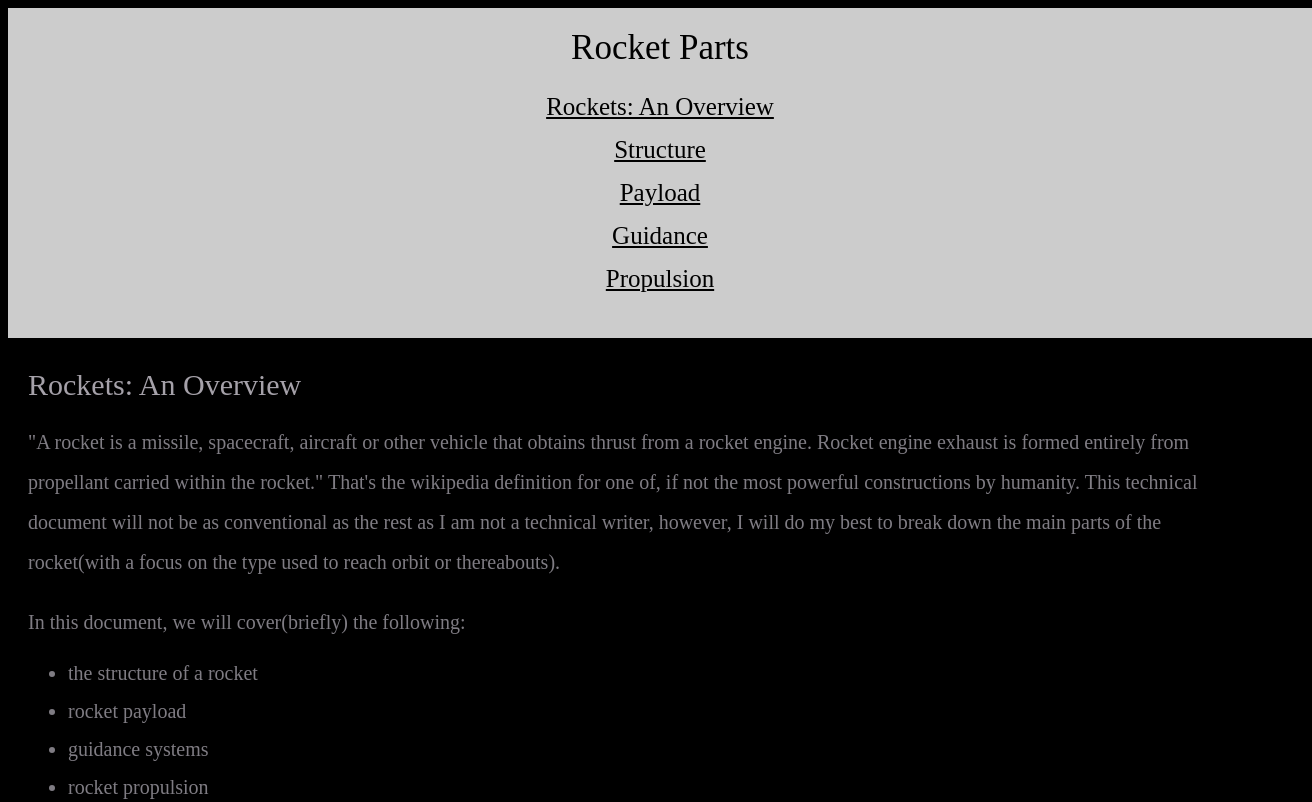
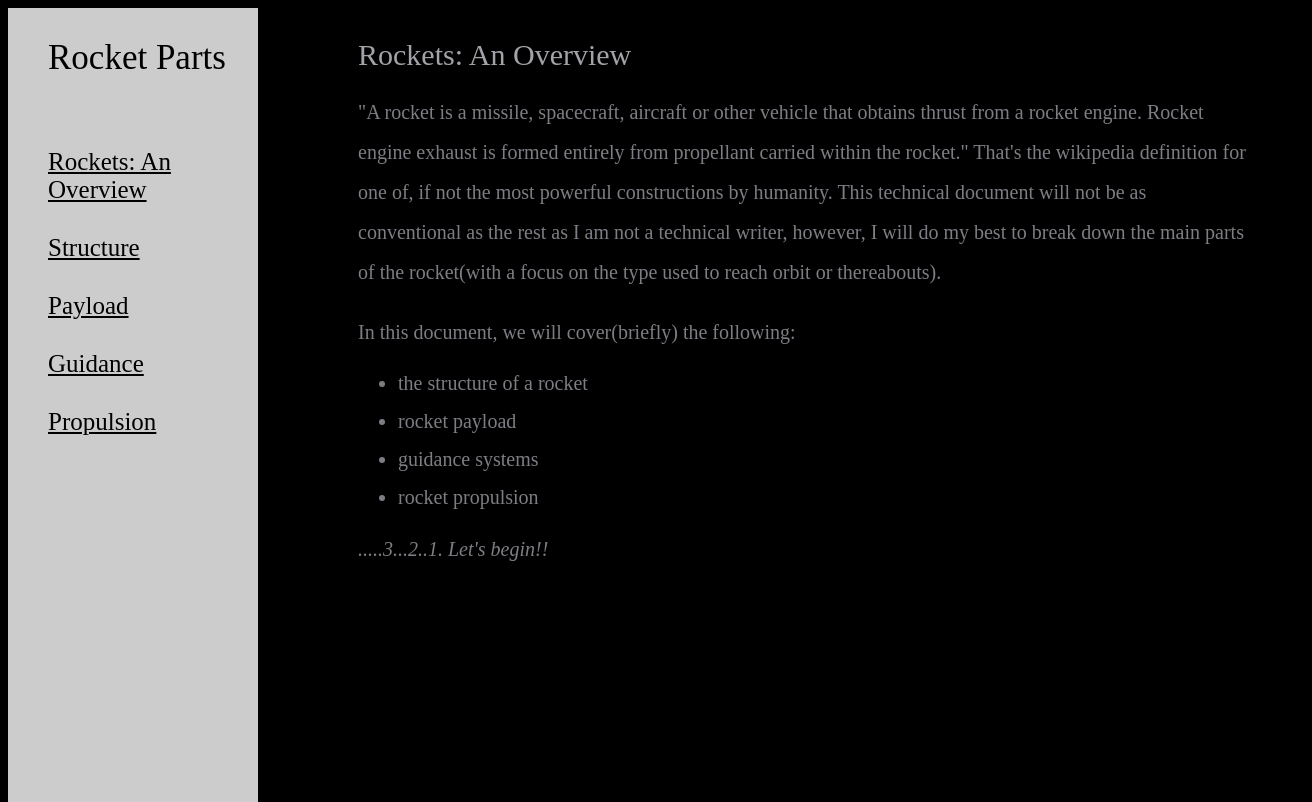
Before and after one commit to Cayton-Tech/Technical_Documentation, a plain HTML site: page index.html in a window 1280 px wide. Shown: the top 802 px of the page, 1312 px wide, since content can reach past the window. Drawn offline with Linux system fonts and the light colour scheme.

Commit message:
Update style.css

```diff
--- a/style.css
+++ b/style.css
@@ -75,3 +75,37 @@ body {
 .main-section ul li {
   margin-bottom: 15px;
 }
+
+@media (min-width: 900px) {
+  body  {
+    flex-direction: row;
+  }
+
+   #navbar  {
+     width: 250px;
+     height: 100vh;
+     background-color: #ccc;
+     margin-top: 0;
+     text-align: left;
+     position: fixed;
+     padding: 0;
+  }
+
+  #navbar header  {
+    padding-left: 40px;
+    padding-top: 30px;
+    padding-bottom: 30px
+  }
+
+  #navbar ul  {
+    padding-left: 40px;
+  }
+
+  #navbar ul li {
+    padding-top: 15px;
+  }
+
+  #main-doc {
+    margin-left: 350px;
+  }
+}
```
